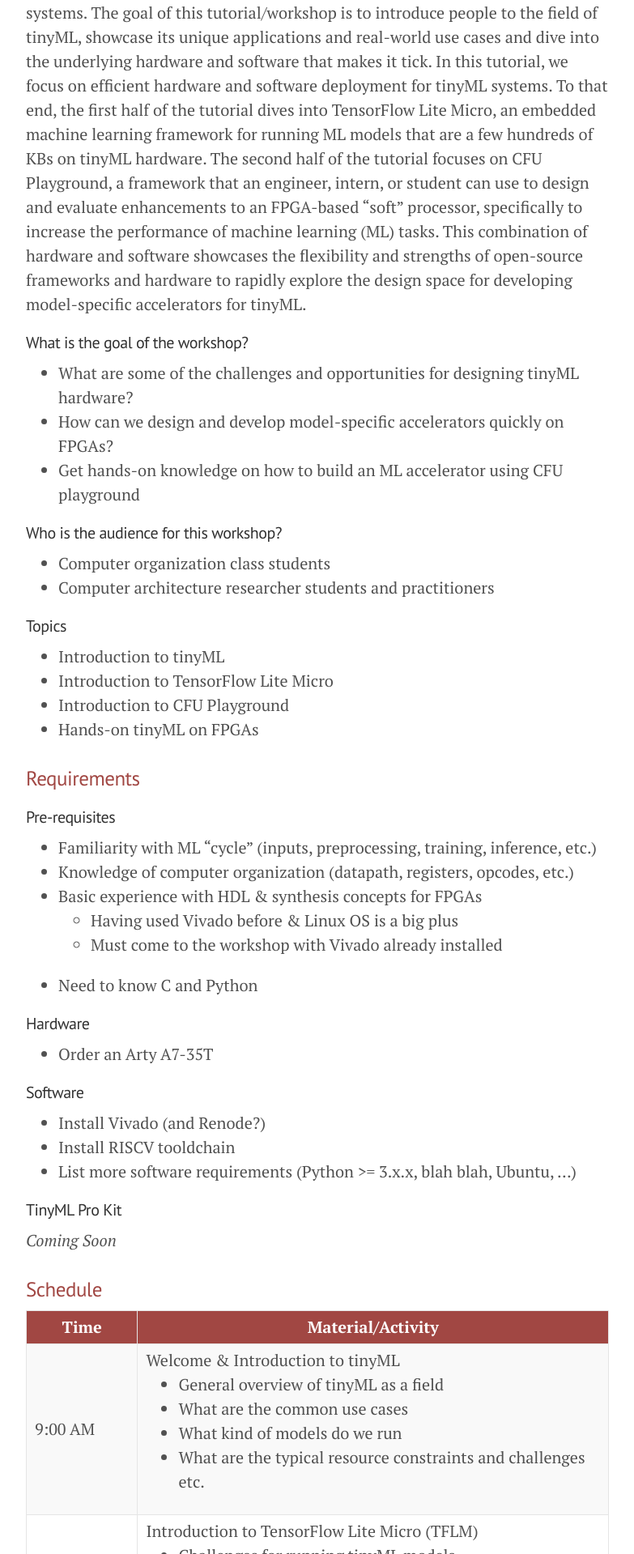
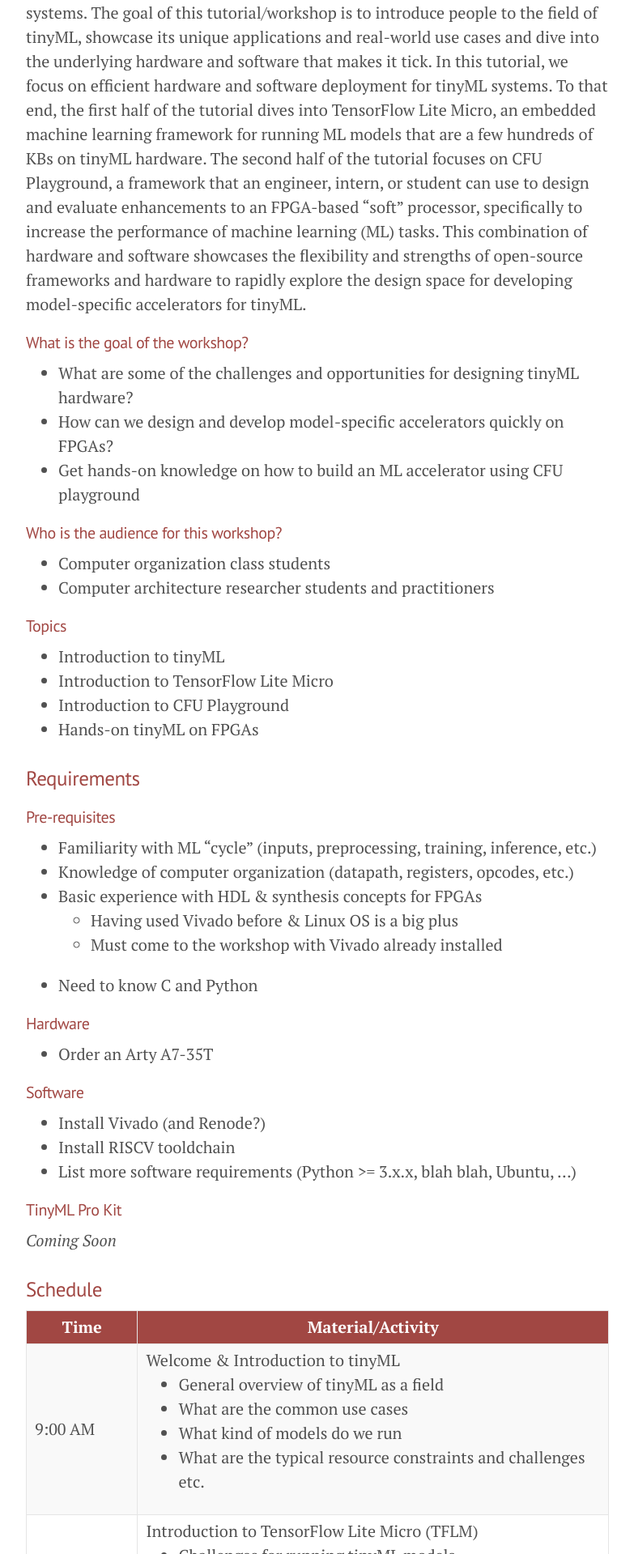
Before and after one commit to M4NO7/TinyMLWorkshop, a Jekyll site: the page built from index.markdown, in a window 1280 px wide. Shown: the part 1822-3741 px from the top of the page at 81% size, without its empty margins (248-1031 px from the left). Built offline with Jekyll 4.4.1, drawn with Linux system fonts in a browser that asks for light colours.

Commit message:
minor css change

```diff
--- a/public/css/poole.css
+++ b/public/css/poole.css
@@ -104,6 +104,7 @@
 h4, h5, h6 {
   margin-top: 1rem;
   font-size: 1rem;
+  color: #a14743 !important
 }
 
 /* Body text */
```
